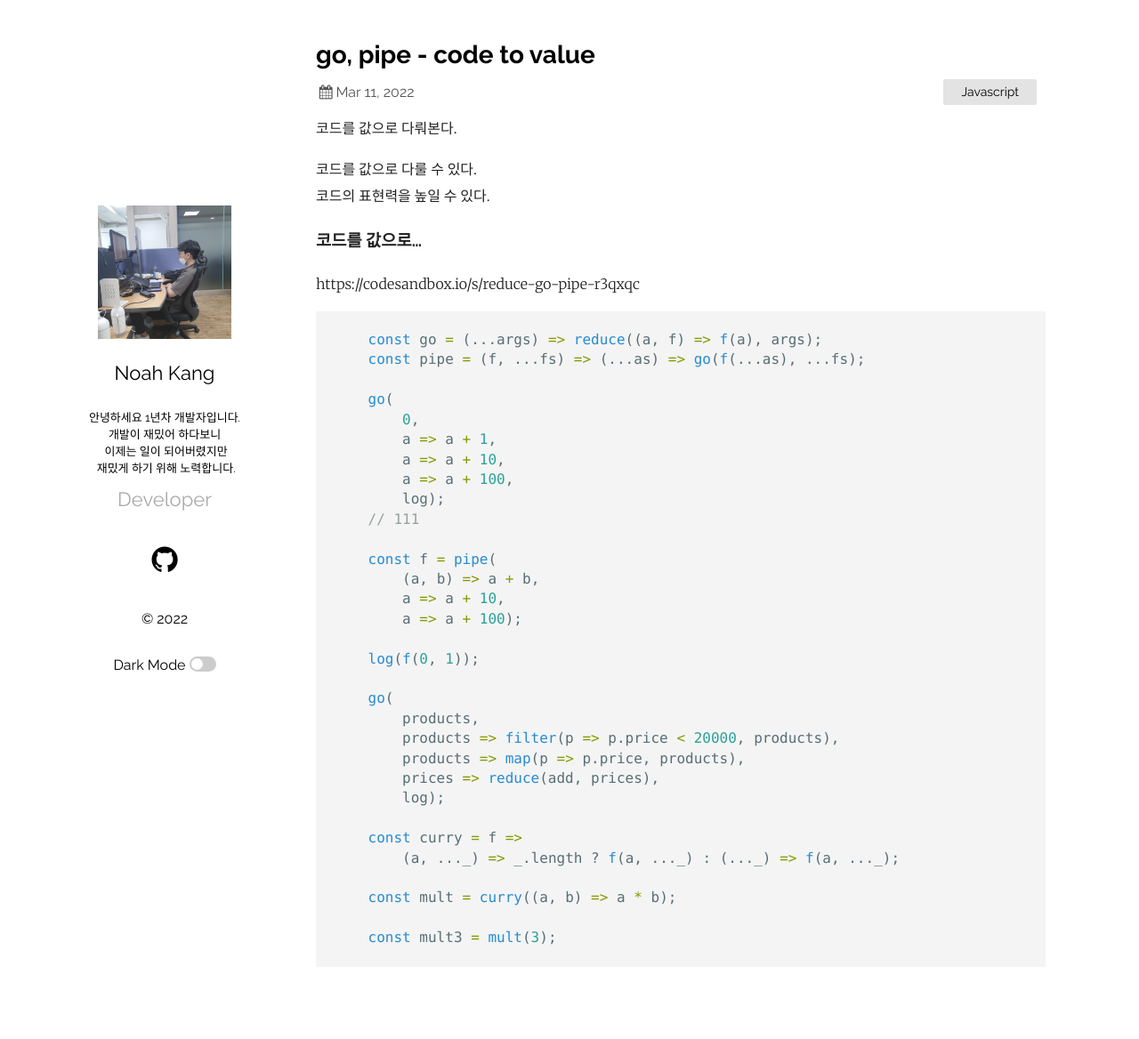
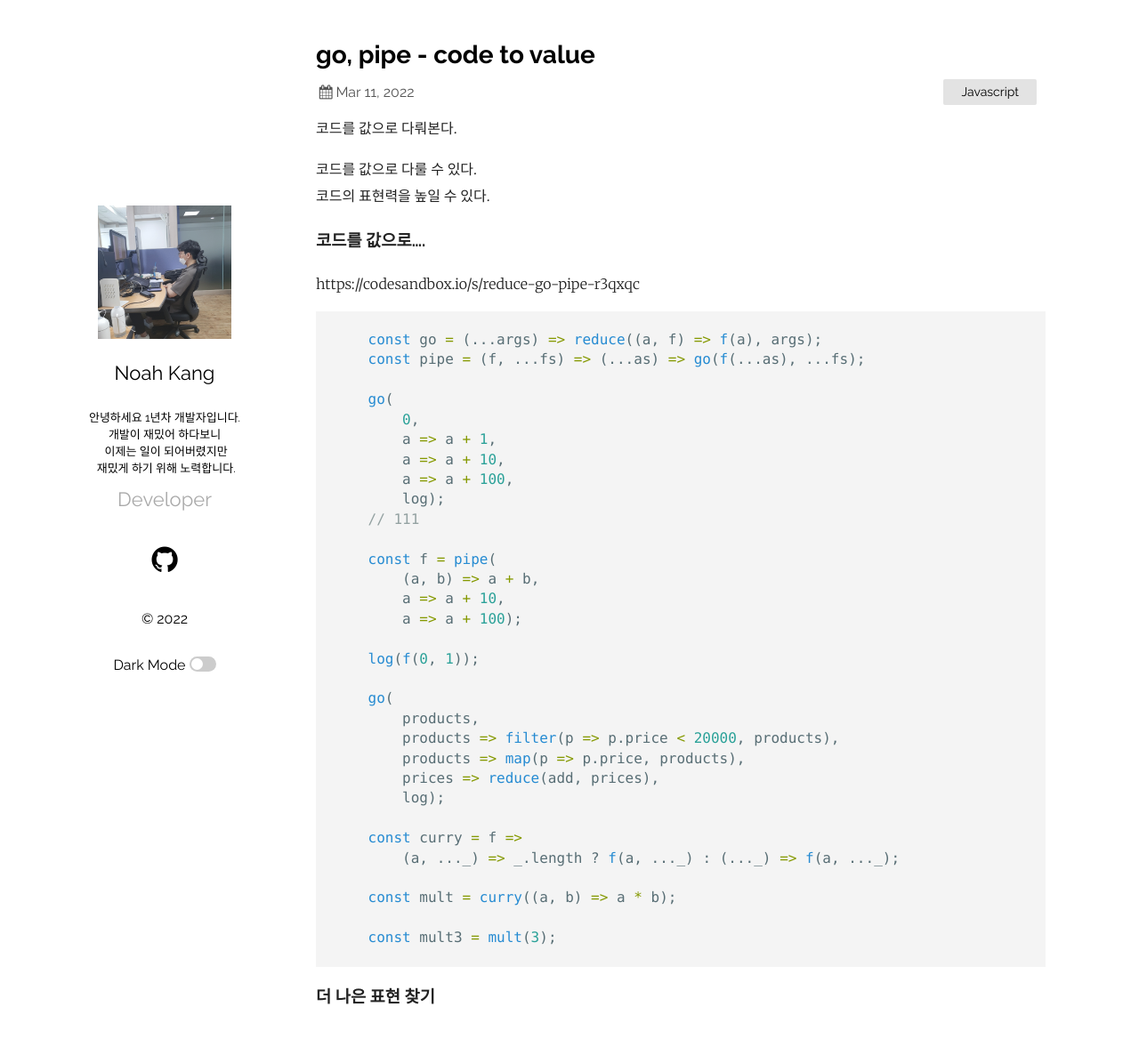
Before and after one commit to Knoa0405/Knoa0405.github.io, a Jekyll site: the page built from _posts/2022-03-11-go.markdown, in a window 1280 px wide and 1181 px high. Shown: the top 1168 px of the window at 89% size. Built offline with Jekyll 4.4.1, drawn with Linux system fonts in a browser that asks for light colours.

Commit message:
update post in go

````diff
--- a/_posts/2022-03-11-go.markdown
+++ b/_posts/2022-03-11-go.markdown
@@ -8,7 +8,7 @@ categories: Javascript
 코드를 값으로 다룰 수 있다.
 코드의 표현력을 높일 수 있다.
 
-### 코드를 값으로...
+### 코드를 값으로....
 
 https://codesandbox.io/s/reduce-go-pipe-r3qxqc
 
@@ -45,3 +45,5 @@ https://codesandbox.io/s/reduce-go-pipe-r3qxqc
 
     const mult3 = mult(3);
 ```
+
+### 더 나은 표현 찾기
````
